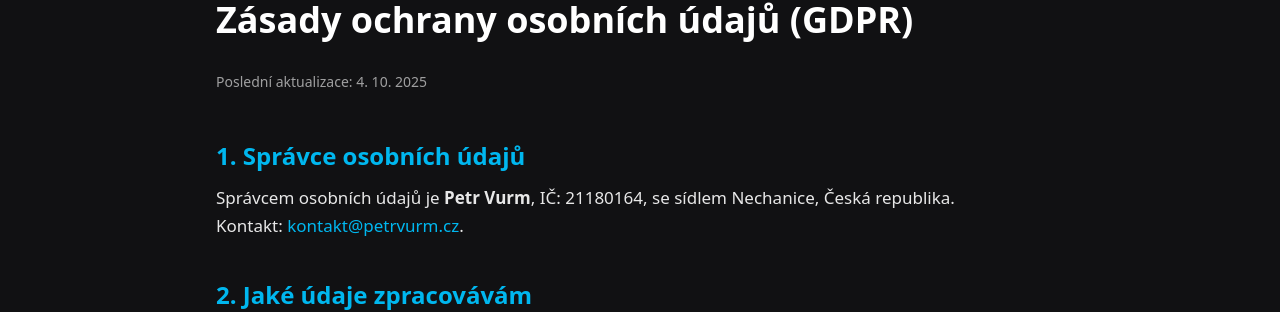
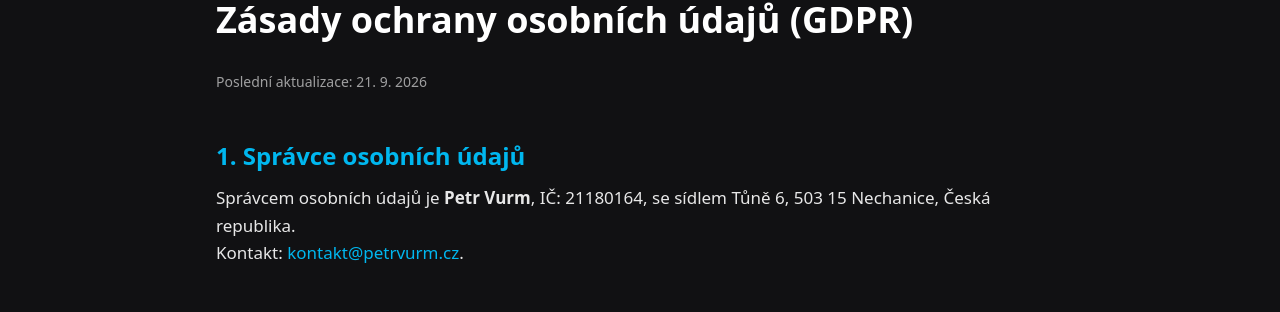
Before and after one commit to ultronstudio/petrvurm_cz, a Next.js app: page /gdpr in a window 1280 px wide. Shown: the part 144-456 px from the top of the page. Built offline with nearby package versions, Linux system fonts and the light colour scheme; no server answers.

Commit message:
fix: publish full business address in legal pages

```diff
--- a/app/gdpr/page.tsx
+++ b/app/gdpr/page.tsx
@@ -5,9 +5,9 @@ export default function GDPR() {
     <section className="py-20">
       <div className="container mx-auto max-w-4xl px-4 text-[17px] leading-relaxed md:px-6">
         <h1 className="mb-8 text-4xl font-bold">Zásady ochrany osobních údajů (GDPR)</h1>
-        <p className="mb-12 text-sm text-white/60">Poslední aktualizace: 4. 10. 2025</p>
+        <p className="mb-12 text-sm text-white/60">Poslední aktualizace: 21. 9. 2026</p>
         <div className="space-y-10 text-white/90">
-          <section className="space-y-3"><h2 className="text-2xl font-semibold text-primary">1. Správce osobních údajů</h2><p>Správcem osobních údajů je <strong>Petr Vurm</strong>, IČ: 21180164, se sídlem Nechanice, Česká republika.<br />Kontakt: <a href="mailto:kontakt@petrvurm.cz" className="text-primary hover:underline">kontakt@petrvurm.cz</a>.</p></section>
+          <section className="space-y-3"><h2 className="text-2xl font-semibold text-primary">1. Správce osobních údajů</h2><p>Správcem osobních údajů je <strong>Petr Vurm</strong>, IČ: 21180164, se sídlem Tůně 6, 503 15 Nechanice, Česká republika.<br />Kontakt: <a href="mailto:kontakt@petrvurm.cz" className="text-primary hover:underline">kontakt@petrvurm.cz</a>.</p></section>
           <section className="space-y-3"><h2 className="text-2xl font-semibold text-primary">2. Jaké údaje zpracovávám</h2><ul className="list-disc space-y-1 pl-6"><li>Jméno, příjmení a kontaktní údaje (e-mail, telefon).</li><li>Fakturační údaje pro účely účetnictví.</li><li>Technické údaje z webu (IP adresa, cookies, analytické údaje).</li><li>Informace poskytnuté při komunikaci se zákazníkem.</li></ul></section>
           <section className="space-y-3"><h2 className="text-2xl font-semibold text-primary">3. Účel zpracování</h2><ul className="list-disc space-y-1 pl-6"><li>Plnění smlouvy a poskytování služeb.</li><li>Komunikace se zákazníkem a vyřízení dotazů.</li><li>Plnění zákonných povinností.</li><li>Marketingová komunikace se souhlasem subjektu údajů.</li></ul></section>
           <section className="space-y-3"><h2 className="text-2xl font-semibold text-primary">4. Doba uchování údajů</h2><p>Osobní údaje jsou uchovávány pouze po nezbytně nutnou dobu podle účelu zpracování a příslušných povinností.</p></section>
--- a/app/obchodni-podminky/page.tsx
+++ b/app/obchodni-podminky/page.tsx
@@ -8,7 +8,7 @@ export default function ObchodniPodminky() {
         <h1 className="mb-8 text-4xl font-bold">Obchodní podmínky</h1>
         <p className="mb-12 text-sm text-white/60">Poslední aktualizace: 21. 9. 2026</p>
         <div className="space-y-10 text-white/90">
-          <section className="space-y-3"><h2 className="text-2xl font-semibold text-primary">1. Základní ustanovení</h2><p>Tyto obchodní podmínky (dále jen <strong>„Podmínky“</strong>) upravují vztahy mezi poskytovatelem služeb a klientem v oblasti vývoje webových aplikací, programování a IT poradenství.</p><p><strong>Poskytovatelem služeb</strong> je Petr Vurm, IČ: 21180164, se sídlem Nechanice, Česká republika.<br />Kontakt: <a href="mailto:kontakt@petrvurm.cz" className="text-primary hover:underline">kontakt@petrvurm.cz</a></p></section>
+          <section className="space-y-3"><h2 className="text-2xl font-semibold text-primary">1. Základní ustanovení</h2><p>Tyto obchodní podmínky (dále jen <strong>„Podmínky“</strong>) upravují vztahy mezi poskytovatelem služeb a klientem v oblasti vývoje webových aplikací, programování a IT poradenství.</p><p><strong>Poskytovatelem služeb</strong> je Petr Vurm, IČ: 21180164, se sídlem Tůně 6, 503 15 Nechanice, Česká republika.<br />Kontakt: <a href="mailto:kontakt@petrvurm.cz" className="text-primary hover:underline">kontakt@petrvurm.cz</a></p></section>
           <section className="space-y-3"><h2 className="text-2xl font-semibold text-primary">2. Předmět smlouvy</h2><p>Předmětem smlouvy je dodání softwaru, webových aplikací nebo jiných IT řešení dle individuální dohody mezi poskytovatelem a klientem.</p><p>Všechny práce jsou prováděny na základě individuální poptávky, cenové nabídky a následného schválení klientem.</p></section>
           <section className="space-y-3"><h2 className="text-2xl font-semibold text-primary">3. Ceny a platební podmínky</h2><ul className="list-disc space-y-1 pl-6"><li>Cena služby je stanovena podle aktuální nabídky poskytovatele nebo individuální cenové nabídky odsouhlasené zákazníkem.</li><li>Hodinová sazba pro práce mimo domluvený rozsah činí {BASE_HOURLY_RATE} Kč/h.</li><li>U rozsáhlejších projektů může být stanovena smluvní cena nebo měsíční paušál.</li><li>Platba probíhá převodem na účet uvedený na vystaveném dokladu, není-li dohodnuto jinak.</li><li>Faktura je splatná do 14 dnů od vystavení, není-li sjednáno jinak.</li></ul></section>
           <section className="space-y-3"><h2 className="text-2xl font-semibold text-primary">4. Dodací podmínky</h2><p>Termín dodání je stanoven individuálně podle rozsahu projektu. Poskytovatel nenese odpovědnost za zpoždění způsobené okolnostmi mimo jeho kontrolu, například nedodáním podkladů klientem nebo technickými potížemi třetích stran.</p></section>
```
